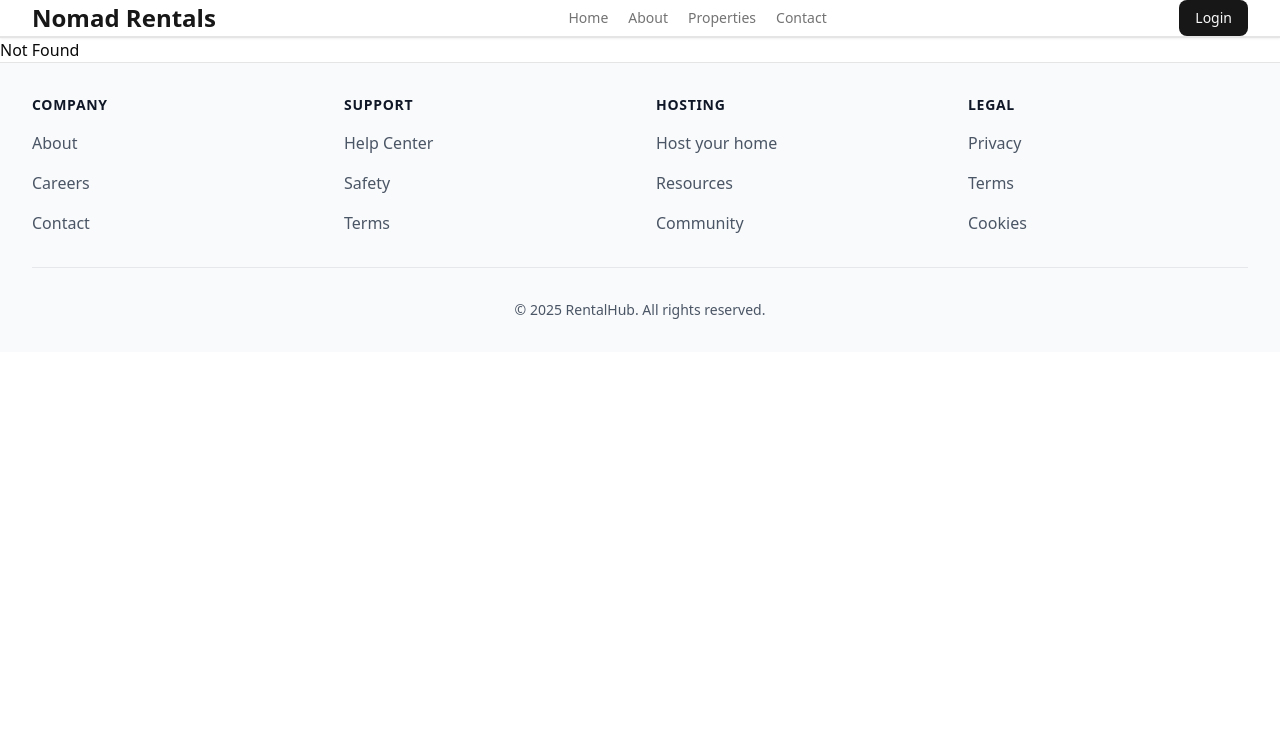
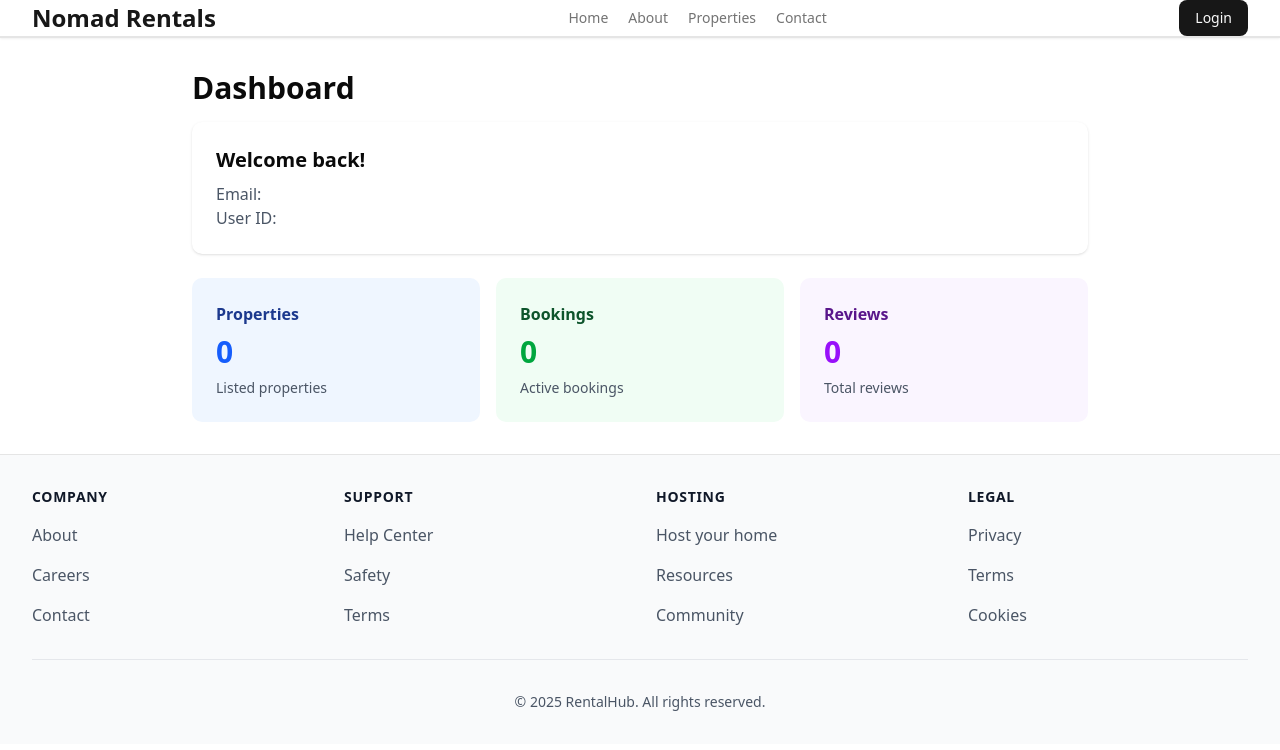
Before and after one commit to maci-kb24/nomad_rentals, a React (Vite) app in the folder client/: page /dashboard in a window 1280 px wide. Shown: the top 750 px of the page. Built offline with nearby package versions, Linux system fonts and the light colour scheme.

Commit message:
add router & redirect to loginform

```diff
--- a/client/src/components/App.tsx
+++ b/client/src/App.tsx
@@ -1,6 +1,6 @@
 import { RouterProvider } from "@tanstack/react-router";
 import { useAuth } from "@/hooks/useAuth";
-import { router } from "../lib/router";
+import { router } from "./lib/router";
 
 export function App() {
     const auth = useAuth();
--- a/client/src/components/Navbar.tsx
+++ b/client/src/components/Navbar.tsx
@@ -22,6 +22,7 @@ import {
   DropdownMenuItem,
 } from "@radix-ui/react-dropdown-menu";
 import { Home, LogOut, Settings, User } from "lucide-react";
+import { useRouter } from '@tanstack/react-router'
 
 const links = [
   { to: "/", label: "Home" },
@@ -32,6 +33,15 @@ const links = [
 
 const Navbar = () => {
   const { user, loading, signOut } = useAuth();
+  const router = useRouter();
+
+const handleLogout = async () => {
+  if (signOut) {
+    await signOut();
+    router.navigate({ to: '/' });
+  }
+}
+
   return (
     <>
       <div className="navbar flex items-center justify-between">
@@ -108,7 +118,7 @@ const Navbar = () => {
 
                 <DropdownMenuSeparator />
 
-                <DropdownMenuItem onClick={signOut} className="cursor-pointer text-red-600 focus:text-red-600"><LogOut className="mr-2 h-4 w-4" /><span>Log Out</span></DropdownMenuItem>
+                <DropdownMenuItem onClick={handleLogout} className="cursor-pointer text-red-600 focus:text-red-600"><LogOut className="mr-2 h-4 w-4" /><span>Log Out</span></DropdownMenuItem>
               </DropdownMenuContent>
             </DropdownMenu>
           ) : (
--- a/client/src/components/auth/LoginForm.tsx
+++ b/client/src/components/auth/LoginForm.tsx
@@ -3,6 +3,7 @@ import { z } from "zod";
 import { zodResolver } from "@hookform/resolvers/zod";
 import { useForm } from "react-hook-form";
 import { useAuth } from "../../hooks/useAuth";
+import { useRouter, useSearch } from "@tanstack/react-router";
 import { Button } from "@/components/ui/button";
 import { Input } from "@/components/ui/input";
 import { Label } from "@/components/ui/label";
@@ -31,6 +32,9 @@ const LoginForm = () => {
   const [errorMessage, setErrorMessage] = useState("");
 
   const { signIn } = useAuth();
+  const router = useRouter();
+  const searchParams = useSearch({ from: "/login" });
+  const redirectTo = searchParams.redirect || "/dashboard";
 
   const {
     register,
@@ -65,9 +69,10 @@ const LoginForm = () => {
         setSuccessMessage("Login successful! Welcome back.");
 
         setTimeout(() => {
+          router.navigate({ to: redirectTo });
           setSuccessMessage("");
           reset();
-        }, 3000);
+        }, 500);
       }
     } catch (error) {
       console.error("Login failed:", error);
--- a/client/src/main.tsx
+++ b/client/src/main.tsx
@@ -2,7 +2,7 @@ import { StrictMode } from 'react'
 import ReactDOM from 'react-dom/client'
 import './index.css'
 import { AuthProvider } from './context/AuthContext'
-import { App } from './components/app'
+import { App } from './App'
 
 
 const rootElement = document.getElementById('root')!
@@ -12,7 +12,6 @@ if (!rootElement.innerHTML) {
     <StrictMode>
       <AuthProvider>
         <App />
-        {/* <RouterProvider router={router} /> */}
       </AuthProvider>
     </StrictMode>,
   )
--- a/client/src/routeTree.gen.ts
+++ b/client/src/routeTree.gen.ts
@@ -13,6 +13,7 @@ import { createFileRoute } from '@tanstack/react-router'
 import { Route as rootRouteImport } from './routes/__root'
 import { Route as RegisterRouteImport } from './routes/register'
 import { Route as LoginRouteImport } from './routes/login'
+import { Route as DashboardRouteImport } from './routes/dashboard'
 import { Route as ContactRouteImport } from './routes/contact'
 import { Route as AboutRouteImport } from './routes/about'
 import { Route as IndexRouteImport } from './routes/index'
@@ -28,6 +29,11 @@ const RegisterRoute = RegisterRouteImport.update({
 const LoginRoute = LoginRouteImport.update({
   id: '/login',
   path: '/login',
+  getParentRoute: () => rootRouteImport,
+} as any)
+const DashboardRoute = DashboardRouteImport.update({
+  id: '/dashboard',
+  path: '/dashboard',
   getParentRoute: () => rootRouteImport,
 } as any)
 const ContactRoute = ContactRouteImport.update({
@@ -62,6 +68,7 @@ export interface FileRoutesByFullPath {
   '/': typeof IndexRoute
   '/about': typeof AboutRoute
   '/contact': typeof ContactRoute
+  '/dashboard': typeof DashboardRoute
   '/login': typeof LoginRoute
   '/register': typeof RegisterRoute
   '/properties/$propertyId': typeof PropertiesPropertyIdRoute
@@ -71,6 +78,7 @@ export interface FileRoutesByTo {
   '/': typeof IndexRoute
   '/about': typeof AboutRoute
   '/contact': typeof ContactRoute
+  '/dashboard': typeof DashboardRoute
   '/login': typeof LoginRoute
   '/register': typeof RegisterRoute
   '/properties/$propertyId': typeof PropertiesPropertyIdRoute
@@ -81,6 +89,7 @@ export interface FileRoutesById {
   '/': typeof IndexRoute
   '/about': typeof AboutRoute
   '/contact': typeof ContactRoute
+  '/dashboard': typeof DashboardRoute
   '/login': typeof LoginRoute
   '/register': typeof RegisterRoute
   '/properties/$propertyId': typeof PropertiesPropertyIdRoute
@@ -92,6 +101,7 @@ export interface FileRouteTypes {
     | '/'
     | '/about'
     | '/contact'
+    | '/dashboard'
     | '/login'
     | '/register'
     | '/properties/$propertyId'
@@ -101,6 +111,7 @@ export interface FileRouteTypes {
     | '/'
     | '/about'
     | '/contact'
+    | '/dashboard'
     | '/login'
     | '/register'
     | '/properties/$propertyId'
@@ -110,6 +121,7 @@ export interface FileRouteTypes {
     | '/'
     | '/about'
     | '/contact'
+    | '/dashboard'
     | '/login'
     | '/register'
     | '/properties/$propertyId'
@@ -120,6 +132,7 @@ export interface RootRouteChildren {
   IndexRoute: typeof IndexRoute
   AboutRoute: typeof AboutRoute
   ContactRoute: typeof ContactRoute
+  DashboardRoute: typeof DashboardRoute
   LoginRoute: typeof LoginRoute
   RegisterRoute: typeof RegisterRoute
   PropertiesPropertyIdRoute: typeof PropertiesPropertyIdRoute
@@ -140,6 +153,13 @@ declare module '@tanstack/react-router' {
       path: '/login'
       fullPath: '/login'
       preLoaderRoute: typeof LoginRouteImport
+      parentRoute: typeof rootRouteImport
+    }
+    '/dashboard': {
+      id: '/dashboard'
+      path: '/dashboard'
+      fullPath: '/dashboard'
+      preLoaderRoute: typeof DashboardRouteImport
       parentRoute: typeof rootRouteImport
     }
     '/contact': {
@@ -184,6 +204,7 @@ const rootRouteChildren: RootRouteChildren = {
   IndexRoute: IndexRoute,
   AboutRoute: AboutRoute,
   ContactRoute: ContactRoute,
+  DashboardRoute: DashboardRoute,
   LoginRoute: LoginRoute,
   RegisterRoute: RegisterRoute,
   PropertiesPropertyIdRoute: PropertiesPropertyIdRoute,
--- /dev/null
+++ b/client/src/routes/dashboard.tsx
@@ -0,0 +1,70 @@
+import { createFileRoute, redirect } from "@tanstack/react-router";
+
+export const Route = createFileRoute("/dashboard")({
+
+  beforeLoad: ({ context, location }) => {
+    console.log('🔍 beforeLoad running...')
+    console.log('Auth context:', context.auth)
+    console.log('User:', context.auth?.user)
+    console.log('Loading:', context.auth?.loading)
+    const { user, loading } = context.auth;
+
+    if (loading) {
+      console.log('⏳ Still loading auth...')
+      return;
+    }
+
+    if (!user) {
+      console.log('❌ No user - redirecting to login')
+      throw redirect({
+        to: "/login",
+        search: {
+          redirect: location.href, // Remember where they wanted to go
+        },
+      });
+    }
+    console.log('✅ User authenticated:', user.email)
+  },
+  component: DashboardComponent,
+});
+
+function DashboardComponent() {
+  const { auth } = Route.useRouteContext();
+  const { user } = auth;
+
+  console.log('📊 Dashboard rendering with user:', user)
+
+  return (
+    <div className="container mx-auto py-8 px-4">
+      <div className="max-w-4xl mx-auto">
+        <h1 className="text-3xl font-bold mb-4">Dashboard</h1>
+
+        <div className="bg-white shadow rounded-lg p-6 mb-6">
+          <h2 className="text-xl font-semibold mb-2">Welcome back!</h2>
+          <p className="text-gray-600">Email: {user?.email}</p>
+          <p className="text-gray-600">User ID: {user?.id}</p>
+        </div>
+
+        <div className="grid grid-cols-1 md:grid-cols-3 gap-4">
+          <div className="bg-blue-50 p-6 rounded-lg">
+            <h3 className="font-semibold text-blue-900 mb-2">Properties</h3>
+            <p className="text-3xl font-bold text-blue-600">0</p>
+            <p className="text-sm text-gray-600 mt-2">Listed properties</p>
+          </div>
+
+          <div className="bg-green-50 p-6 rounded-lg">
+            <h3 className="font-semibold text-green-900 mb-2">Bookings</h3>
+            <p className="text-3xl font-bold text-green-600">0</p>
+            <p className="text-sm text-gray-600 mt-2">Active bookings</p>
+          </div>
+
+          <div className="bg-purple-50 p-6 rounded-lg">
+            <h3 className="font-semibold text-purple-900 mb-2">Reviews</h3>
+            <p className="text-3xl font-bold text-purple-600">0</p>
+            <p className="text-sm text-gray-600 mt-2">Total reviews</p>
+          </div>
+        </div>
+      </div>
+    </div>
+  );
+}
--- a/client/src/routes/login.tsx
+++ b/client/src/routes/login.tsx
@@ -1,7 +1,14 @@
+import { createFileRoute } from '@tanstack/react-router'
 import LoginForm from '@/components/auth/LoginForm'
-import { createFileRoute } from '@tanstack/react-router'
+import { z } from 'zod'
+
+
+const loginSearchSchema = z.object({
+  redirect: z.string().optional(),
+})
 
 export const Route = createFileRoute('/login')({
+  validateSearch: loginSearchSchema,
   component: Login,
 })
 
```
Also changed, not shown: 2 other files (tests, documents, lock files or other folders).
